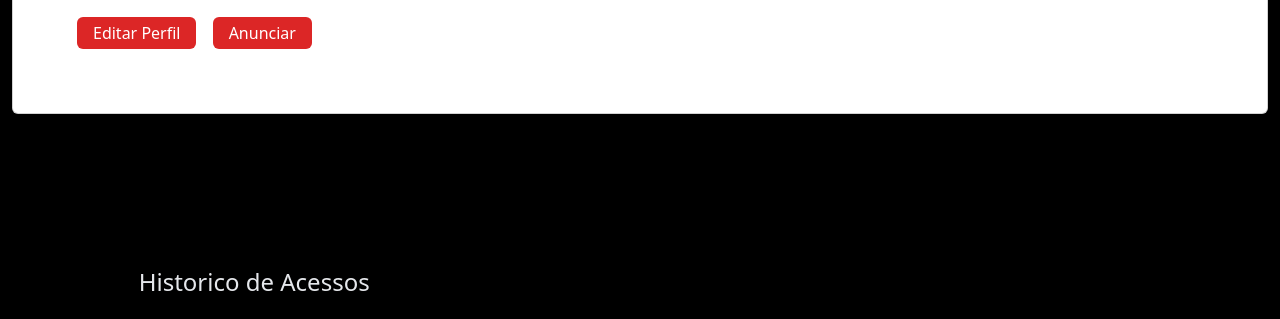
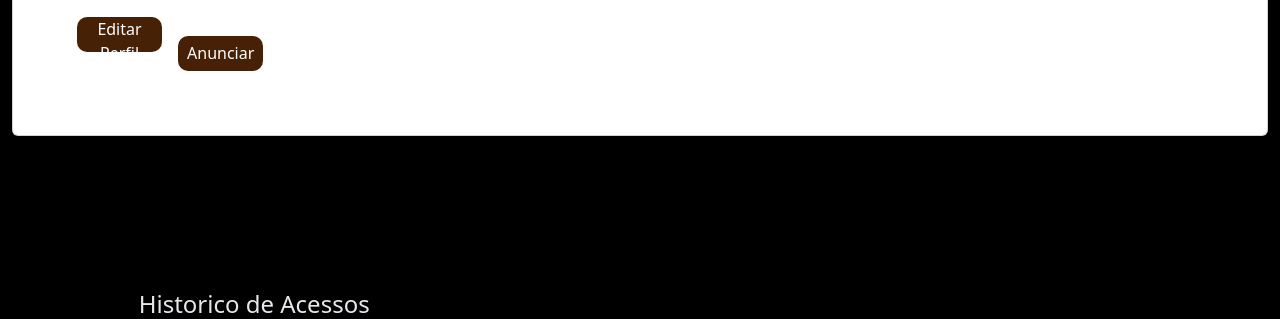
Before and after one commit to DrinkDice/ProjetoTccSite, a Django app: template hmusic/templates/conta.html in a window 1280 px wide. Shown: the part 320-639 px from the top of the page. Run offline with Django 4.2, Linux system fonts and the light colour scheme; the template is opened without the code that fills it, so the values that code supplies are empty; some libraries are stand-ins or nearby versions; grey boxes are pictures that could not be loaded.

Commit message:
Update conta.html

```diff
--- a/hmusic/templates/conta.html
+++ b/hmusic/templates/conta.html
@@ -81,6 +81,16 @@ h1 {
     display:none;
   }
 }
+    .button-usual-conta{
+            color: white;
+            background-color:rgb(71, 33, 6);
+            border-radius: 10px;
+            width: 85px;
+            height: 35px;
+        }
+        .button-usual-conta:hover{
+            background-color: rgb(50, 20, 0);
+        }
 </style>
 {% endblock %}
 
@@ -115,12 +125,12 @@ h1 {
                         </div>
                         <div class="col-md-12 mt-3">
                             <a href="{% url 'hmcontrol:editarperfil' user.pk %}" class="mr-3">
-                                <button class="bg-red-600 text-white py-1 px-3 rounded-md">
+                                <button class="button-usual-conta">
                                     Editar Perfil
                                 </button>
                             </a>
                             <a href="{% url 'hmcontrol:criarinstrumento' %}" class="mr-3">
-                                <button class="bg-red-600 text-white py-1 px-3 rounded-md">
+                                <button class="button-usual-conta">
                                     Anunciar
                                 </button>
                             </a>
```
